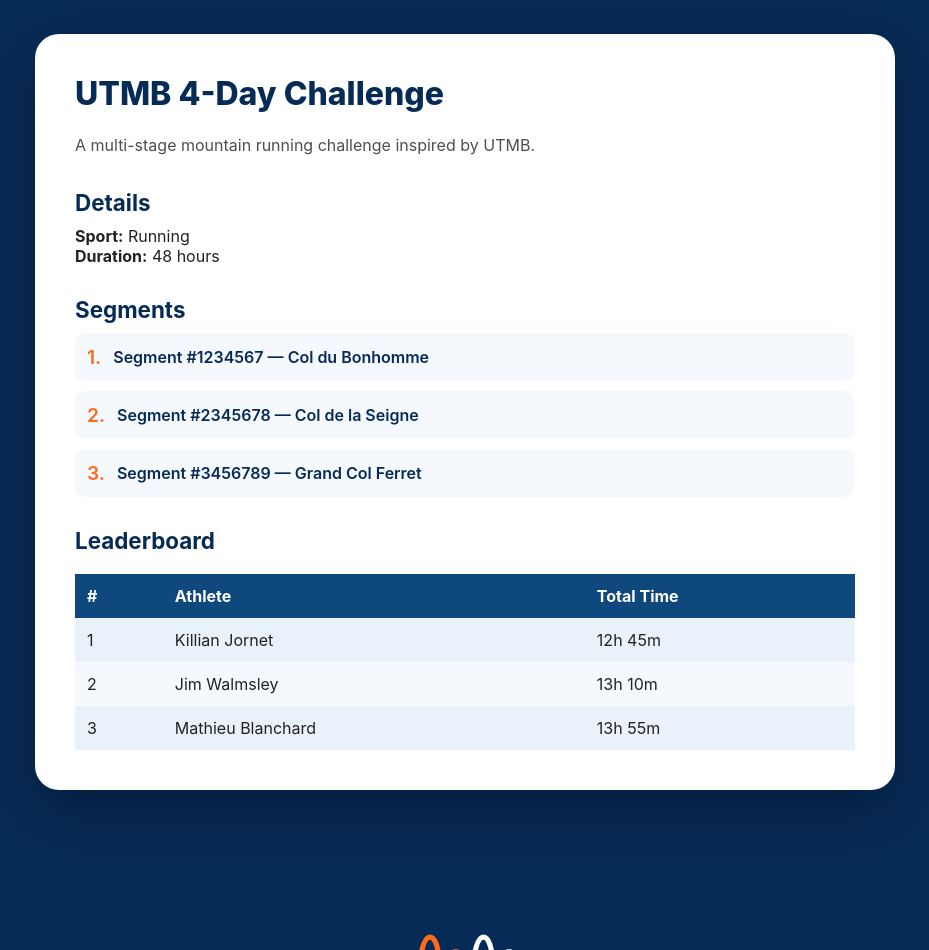
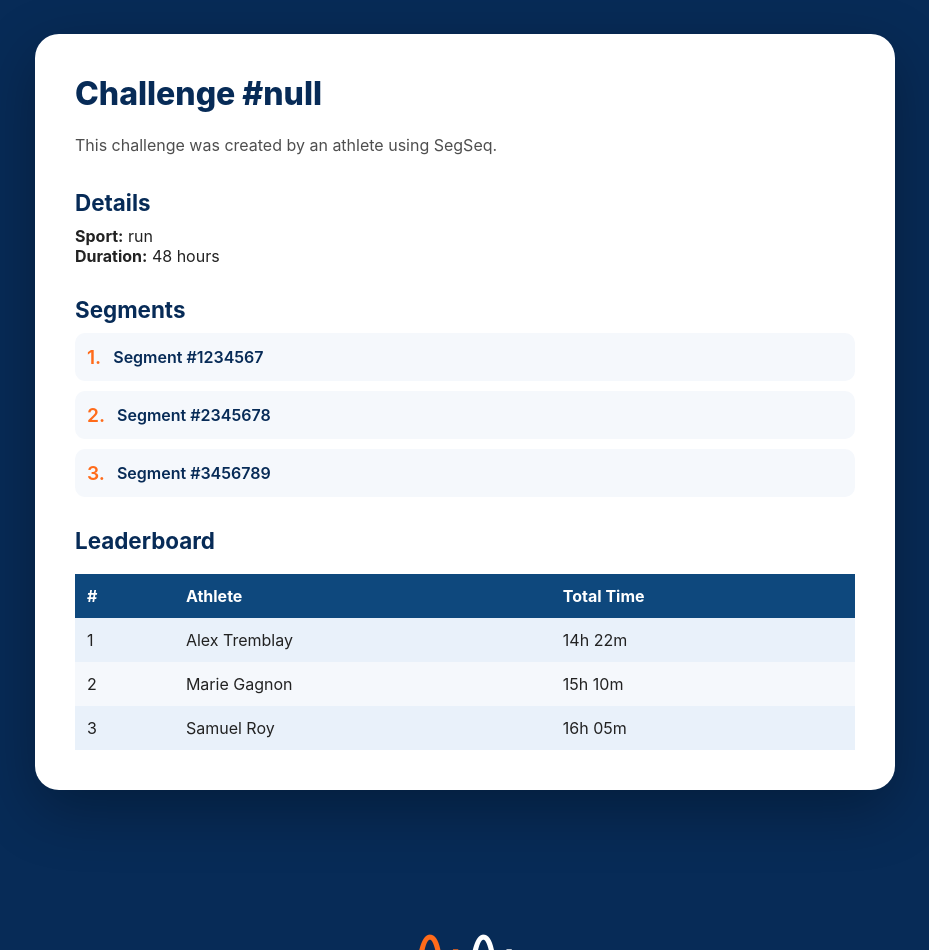
Before and after one commit to segseq/segseq, a website: page challenge.html in a window 1280 px wide. Shown: the part 280-1230 px from the top of the page, without its empty margins (175-1104 px from the left). Drawn offline with Linux system fonts and the light colour scheme.

Commit message:
challenge.html

```diff
--- a/challenge.html
+++ b/challenge.html
@@ -141,10 +141,10 @@ footer{
 <div class="container">
 
   <div class="card">
-    <h2 id="challenge-name">Challenge Name</h2>
+    <h2 id="challenge-name">Loading...</h2>
 
     <p id="challenge-description" style="opacity:.8; line-height:1.6;">
-      Description here...
+      Loading description...
     </p>
 
     <div class="section-title">Details</div>
@@ -182,21 +182,23 @@ footer{
 const params = new URLSearchParams(window.location.search);
 const challengeId = params.get("id");
 
-// Valeurs fictives pour l'instant
+// Pour l'instant : données fictives
+// Plus tard : remplacer par un fetch("/api/segseq/challenge?id=" + challengeId)
 const challenge = {
-  name: "UTMB 4-Day Challenge",
-  description: "A multi-stage mountain running challenge inspired by UTMB.",
-  sport: "Running",
+  id: challengeId,
+  name: "Challenge #" + challengeId,
+  description: "This challenge was created by an athlete using SegSeq.",
+  sport: "run",
   duration: 48,
   segments: [
-    { id: 1234567, name: "Col du Bonhomme", order: 1 },
-    { id: 2345678, name: "Col de la Seigne", order: 2 },
-    { id: 3456789, name: "Grand Col Ferret", order: 3 }
+    { id: 1234567, order: 1 },
+    { id: 2345678, order: 2 },
+    { id: 3456789, order: 3 }
   ],
   leaderboard: [
-    { rank: 1, athlete: "Killian Jornet", time: "12h 45m" },
-    { rank: 2, athlete: "Jim Walmsley", time: "13h 10m" },
-    { rank: 3, athlete: "Mathieu Blanchard", time: "13h 55m" }
+    { rank: 1, athlete: "Alex Tremblay", time: "14h 22m" },
+    { rank: 2, athlete: "Marie Gagnon", time: "15h 10m" },
+    { rank: 3, athlete: "Samuel Roy", time: "16h 05m" }
   ]
 };
 
@@ -213,7 +215,7 @@ challenge.segments.forEach(seg => {
   div.className = "segment-item";
   div.innerHTML = `
     <span style="font-size:1.2rem; color:#FF6B1A;">${seg.order}.</span>
-    Segment #${seg.id} — ${seg.name}
+    Segment #${seg.id}
   `;
   segList.appendChild(div);
 });
```
